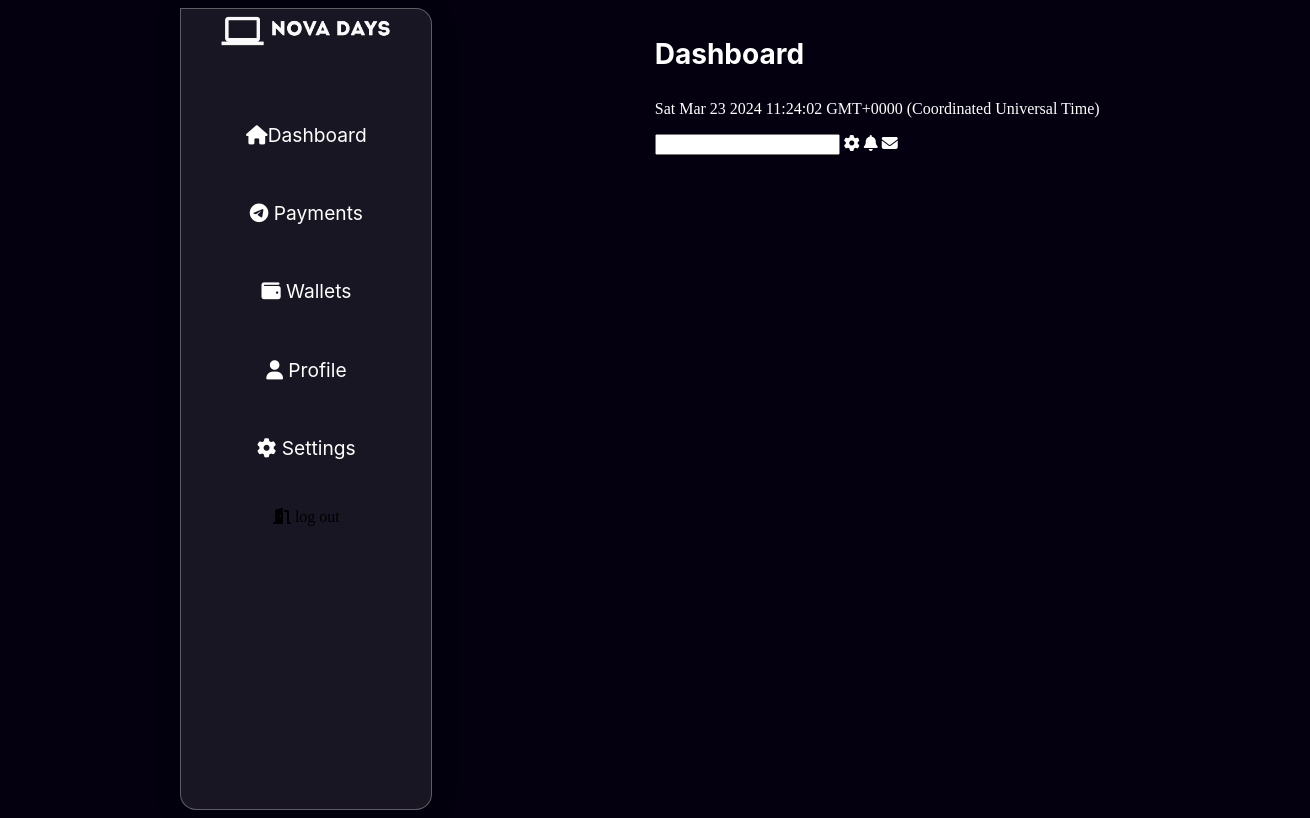
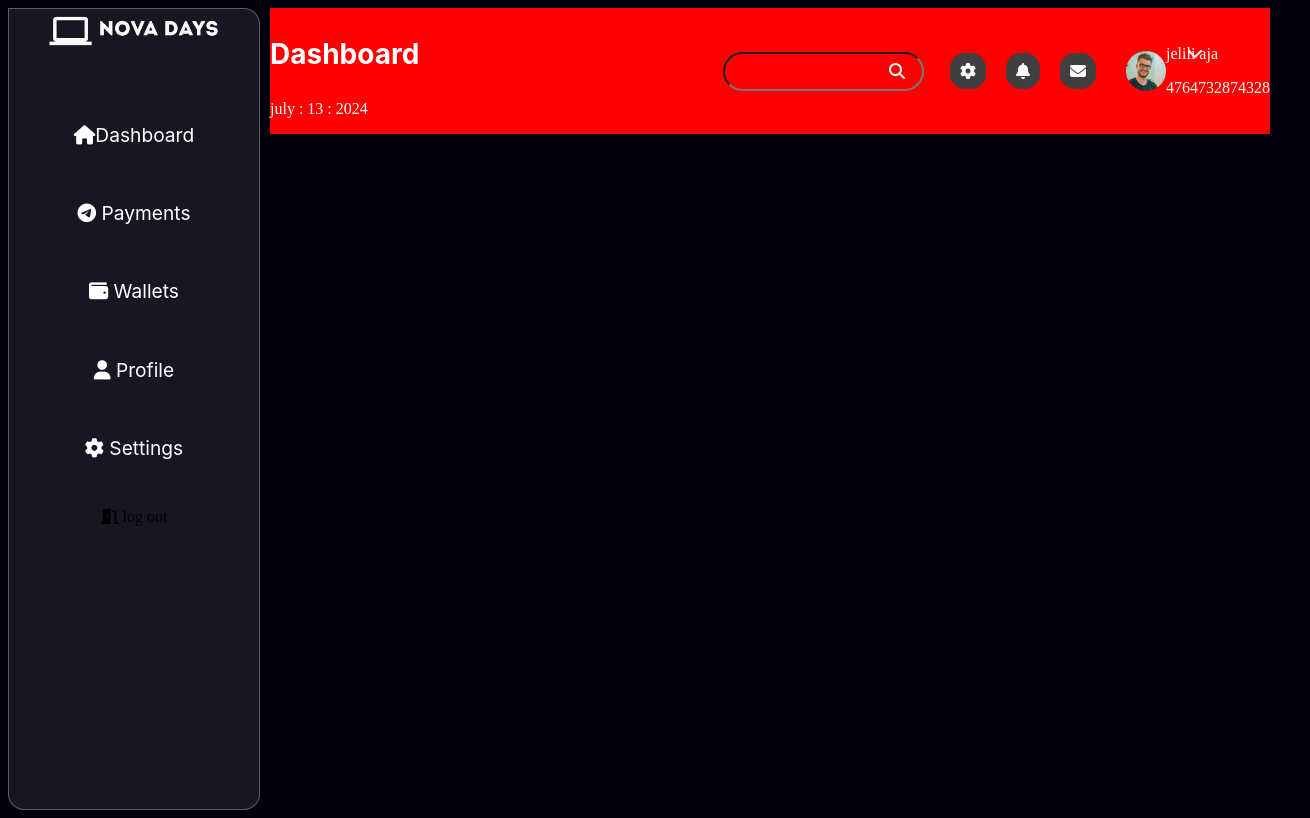
Before and after one commit to GAMSH655/NoOVA-DASHBOARD, a React (Vite) app: page / in a window 1280 px wide. Shown: the whole page, 1310 px wide, since content can reach past the window. Built offline with nearby package versions, Linux system fonts and the light colour scheme.

Commit message:
am currently working  on the navbar

```diff
--- a/src/App.css
+++ b/src/App.css
@@ -1,7 +1,8 @@
 body{
    background-color:rgba(4, 0, 15, 1);
+   overflow: hidden;
 }
 .mainDash{
    display: flex;
-   justify-content: space-evenly;
+   /* justify-content: space-evenly; */
 }
--- a/src/components/MiddleDash.css
+++ b/src/components/MiddleDash.css
@@ -9,5 +9,47 @@ font-size: 28px;
 font-weight: 700;
 line-height: 36px;
 text-align: left;
-
 }
+.navBar{
+      display:flex;
+      justify-content: space-between;
+      background-color: red;
+       width: 1000px;
+     position: relative;
+     right: 40px;
+}
+.profilecont{
+   display: flex;
+   justify-content: space-between;
+   align-items: center;
+}
+.nextedNav{
+     display: flex;
+     justify-content: space-between;
+}
+.userInfo{
+     display: block;
+}
+.searchConatiner{
+     display: flex;
+     justify-content: space-between;
+     align-items: center;
+     padding: 20px;
+}
+input{
+      background-color: transparent;
+      outline: none;
+      padding: 10px;
+      position: relative;
+      border-radius: 20px;
+}
+.searchIcon{
+      position: relative;
+      right: 35px;
+}
+.navIcons{
+     padding: 10px;
+     background-color: rgb(63, 63, 63);
+     margin: 10px;
+     border-radius: 15px;
+}
--- a/src/components/MiddleDash.jsx
+++ b/src/components/MiddleDash.jsx
@@ -1,3 +1,4 @@
+import profileImg  from '../assets/profile.png'
 import './MiddleDash.css'
 
 function MiddleDash(){
@@ -11,15 +12,24 @@ function MiddleDash(){
                     dashboard
                   </p>
                   <p className="date">
-                      {Date()}
+                      july : 13 : 2024
                   </p>
                   </div>
-                        <div className="searchConatiner">
-                          <input type="search" />
-                          <span className="gear"> <i className="fa-solid fa-gear icons"></i></span>
-                          <span className="bell"> <i className="fa-solid fa-bell icons"></i></span>
-                          <span className="envelope"> <i className="fa-solid fa-envelope icons"></i></span>
+                       <div className="nextedNav">
+                       <div className="searchConatiner">
+                          <input type="search" /> <i className="fa-solid fa-search searchIcon"></i>
+                          <span className="gear"> <i className="fa-solid fa-gear navIcons"></i></span>
+                          <span className="bell"> <i className="fa-solid fa-bell navIcons"></i></span>
+                          <span className="envelope"> <i className="fa-solid fa-envelope navIcons"></i></span>
                         </div>
+                        <div className="profilecont">
+                          <img src={profileImg} alt="" />
+                           <div className="userInfo">
+                           <p className="userName">jelili aja <i className="fa-solid fa-chevron-down searchIcon"></i></p>
+                          <p className="userAccount">4764732874328</p>
+                           </div>
+                        </div>
+                       </div>
               </div>
         </div>
        </>
```
Also changed, not shown: src/assets/profile.png (renamed from src/assets/Ellipse 12.png).
